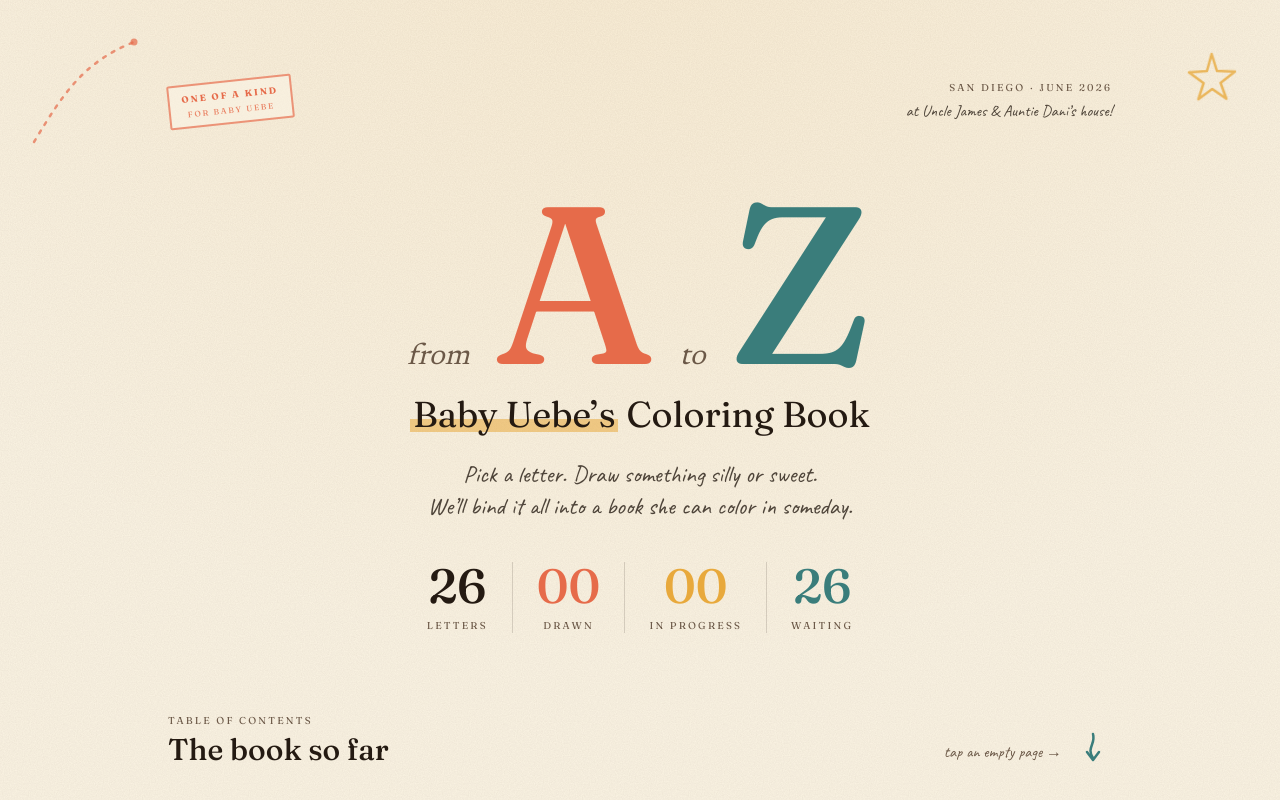
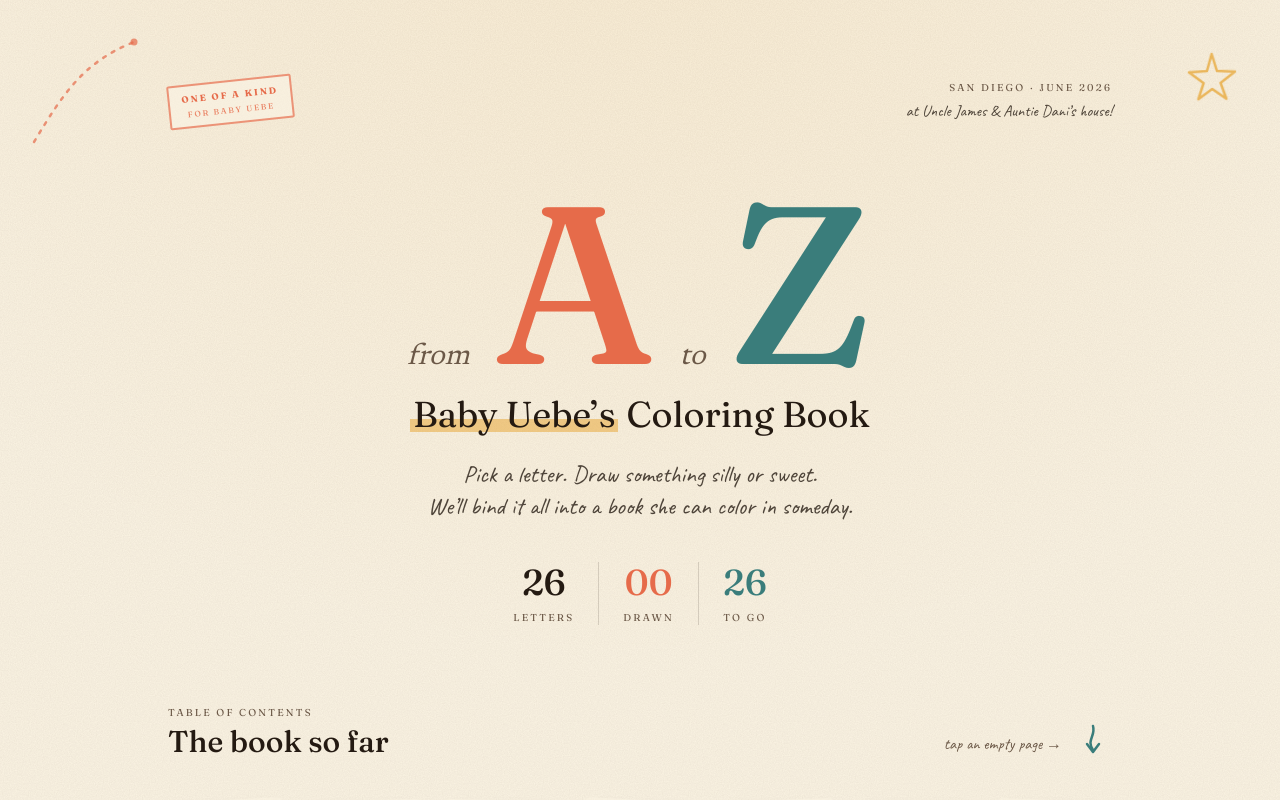
Before and after one commit to andrewuebe/baby-uebe-coloring-book, a Next.js app: page / in a window 1280 px wide. Shown: the top 800 px of the page. Built offline with nearby package versions, Linux system fonts and the light colour scheme; no server answers; the database is empty.

Commit message:
remove two counters

```diff
--- a/app/page.tsx
+++ b/app/page.tsx
@@ -93,9 +93,7 @@ export default async function Home() {
             <StatDivider />
             <StatCell value={done} label="drawn" accent="text-coral" />
             <StatDivider />
-            <StatCell value={inProgress} label="in progress" accent="text-sun" />
-            <StatDivider />
-            <StatCell value={waiting} label="waiting" accent="text-marine" />
+            <StatCell value={waiting} label="to go" accent="text-marine" />
           </div>
 
           {recentArtists.length > 0 ? (
@@ -152,7 +150,7 @@ function StatCell({ value, label, accent }: { value: number; label: string; acce
   return (
     <div className="flex flex-col items-center px-4 md:px-6">
       <span
-        className={`font-display text-4xl leading-none md:text-5xl ${accent ?? 'text-nib'}`}
+        className={`font-display text-4xl leading-none md:text-4xl ${accent ?? 'text-nib'}`}
         style={{ fontVariationSettings: '"opsz" 96, "SOFT" 100, "wght" 500' }}
       >
         {value.toString().padStart(2, '0')}
```
